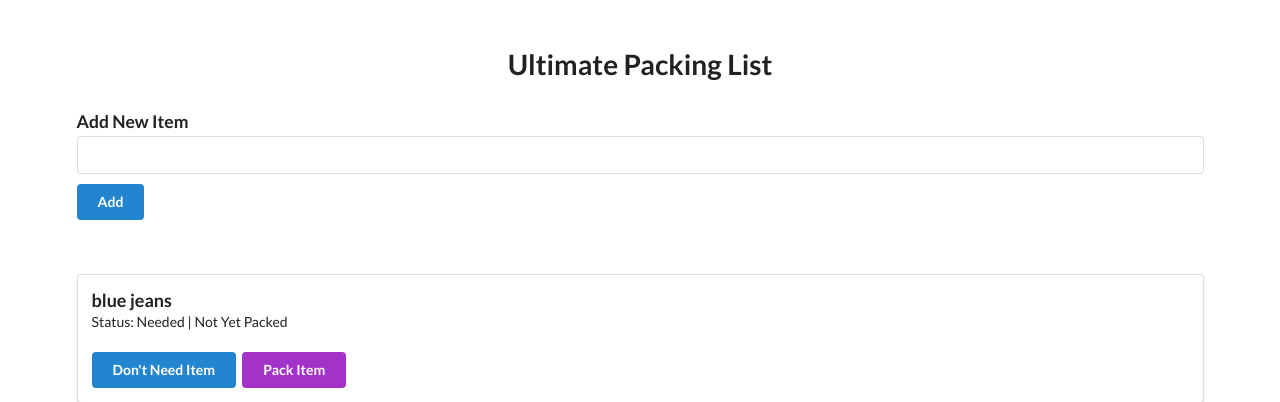
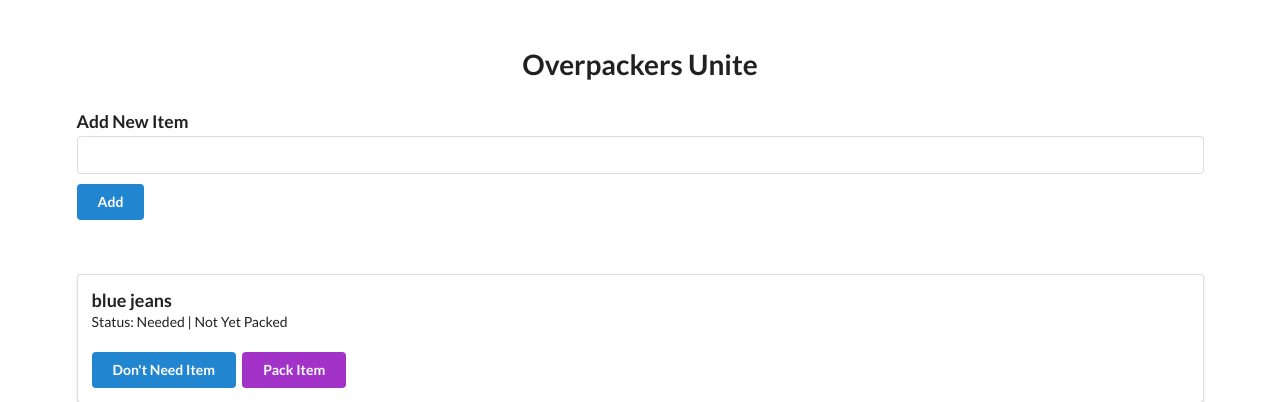
Before and after one commit to nicolealdurien/flask_packing_list, a Flask app: page / in a window 1280 px wide. Shown: the top 402 px of the page. Run offline with Flask 2, Linux system fonts and the light colour scheme; data comes from the database, SQL or seed files in the repository.

Commit message:
project name change to Overpackers Unite

```diff
--- a/templates/base.html
+++ b/templates/base.html
@@ -4,7 +4,7 @@
     <meta charset="UTF-8" />
     <meta http-equiv="X-UA-Compatible" content="IE=edge" />
     <meta name="viewport" content="width=device-width, initial-scale=1.0" />
-    <title>Ultimate Packing List</title>
+    <title>Overpackers Unite</title>
     <link
       rel="stylesheet"
       href="https://cdn.jsdelivr.net/npm/semantic-ui@2.4.2/dist/semantic.min.css"
@@ -14,7 +14,7 @@
   <body>
     <div style="margin-top: 50px" class="ui container">
       <h1 class="ui center aligned header" style="margin-bottom: 30px">
-        Ultimate Packing List
+        Overpackers Unite
       </h1>
       <form class="ui form" action="/add" method="post">
         <div class="field">
```
Also changed, not shown: README.md.
